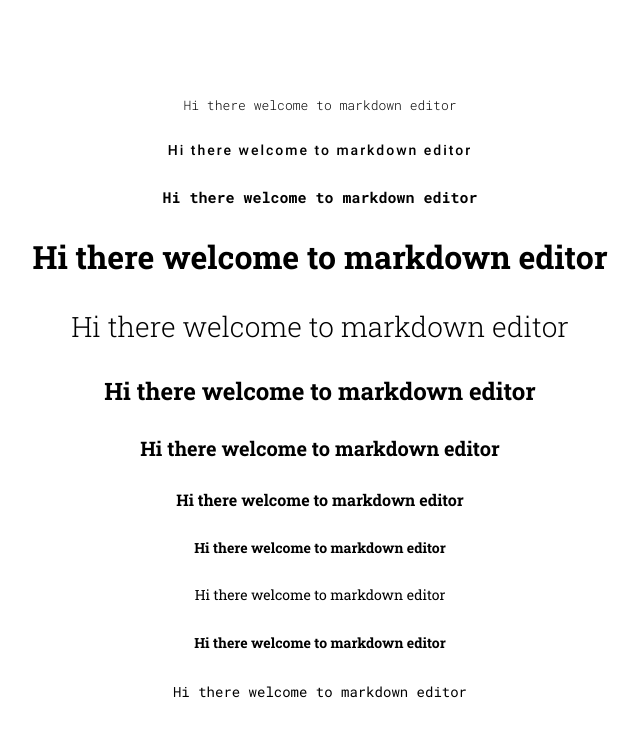
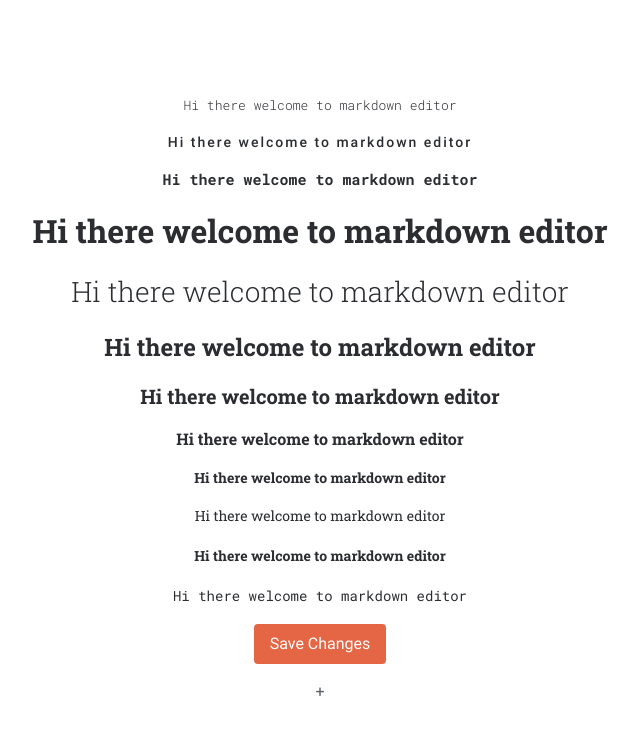
Before and after one commit to nhantran3395/markdown-editor, a Next.js app in the folder client/: page / in a window 1280 px wide. Shown: the top 736 px of the page, without its empty margins (320-960 px from the left). Built offline with nearby package versions, Linux system fonts and the light colour scheme.

Commit message:
style: setup dark variants and add ui button

```diff
--- a/client/src/app/globals.css
+++ b/client/src/app/globals.css
@@ -72,6 +72,57 @@
     font-weight: 700;
     src: url("../../public/fonts/Roboto_Slab/static/RobotoSlab-Bold.ttf") format('truetype');
   }
+
+  :root {
+    --color-white: 0 0% 100%;
+    --color-gray-100: 0 0% 96%;
+    --color-gray-200: 0 0% 90%;
+    --color-gray-300: 222 9% 78%;
+    --color-gray-400: 216 4% 51%;
+    --color-gray-500: 216 8% 38%;
+    --color-gray-600: 216 9% 23%;
+    --color-gray-700: 220 7% 18%;
+    --color-gray-800: 216 8% 12%;
+    --color-gray-900: 225 9% 9%;
+    --color-orange-300: 21 86% 68%;
+    --color-orange-600: 13 75% 58%;
+
+    --background: var(--color-white);
+    --foreground: var(--color-gray-700);
+
+    --primary: var(--color-orange-600);
+    --primary-hover: var(--color-orange-300);
+    --primary-foreground: var(--color-white);
+
+    --accent: var(--color-orange-600);
+    --accent-foreground: var(--color-gray-500);
+
+    /*--border: 214.3 31.8% 91.4%;*/
+    /*--input: 214.3 31.8% 91.4%;*/
+    /*--ring: 222.2 84% 4.9%;*/
+  }
+
+  .dark {
+    --background: var(--color-gray-700);
+    --foreground: var(--color-gray-300);
+
+    --primary: var(--color-orange-600);
+    --primary-hover: var(--color-orange-300);
+    --primary-foreground: var(--color-white);
+
+    --accent: var(--color-orange-600);
+    --accent-foreground: var(--color-gray-500);
+
+    /*--border: 217.2 32.6% 17.5%;*/
+    /*--input: 217.2 32.6% 17.5%;*/
+    /*--ring: 212.7 26.8% 83.9%;*/
+  }
+}
+
+@layer base {
+  body {
+    @apply bg-background text-foreground;
+  }
 }
 
 @layer components {
--- a/client/src/app/layout.tsx
+++ b/client/src/app/layout.tsx
@@ -1,8 +1,5 @@
 import type { Metadata } from "next";
-import { Inter } from "next/font/google";
 import "./globals.css";
-
-const inter = Inter({ subsets: ["latin"] });
 
 export const metadata: Metadata = {
   title: "Markdown editor",
@@ -16,7 +13,7 @@ export default function RootLayout({
 }>) {
   return (
     <html lang="en">
-      <body className={inter.className}>{children}</body>
+      <body>{children}</body>
     </html>
   );
 }
--- a/client/src/app/page.tsx
+++ b/client/src/app/page.tsx
@@ -1,3 +1,5 @@
+import { Button } from "@/components/ui/button";
+
 export default function Home() {
   return (
     <main className="flex min-h-screen flex-col items-center justify-between p-24">
@@ -27,6 +29,10 @@ export default function Home() {
         Hi there welcome to markdown editor
       </p>
       <p className={"text-markup-body"}>Hi there welcome to markdown editor</p>
+      <Button>Save Changes</Button>
+      <Button variant={"ghost"} size={"icon"}>
+        +
+      </Button>
     </main>
   );
 }
--- /dev/null
+++ b/client/src/components/ui/button.tsx
@@ -0,0 +1,47 @@
+import * as React from "react";
+import { Slot } from "@radix-ui/react-slot";
+import { cva, type VariantProps } from "class-variance-authority";
+
+import { cn } from "@/lib/utils";
+
+const buttonVariants = cva(
+  "inline-flex items-center justify-center whitespace-nowrap rounded text-heading-m ring-offset-background transition-colors focus-visible:outline-none focus-visible:ring-2 focus-visible:ring-ring focus-visible:ring-offset-2 disabled:pointer-events-none disabled:opacity-50",
+  {
+    variants: {
+      variant: {
+        default: "bg-primary text-primary-foreground hover:bg-primary-hover",
+        ghost: "text-accent-foreground hover:text-accent",
+      },
+      size: {
+        default: "h-10 px-4 py-2.5",
+        icon: "h-6 w-6",
+      },
+    },
+    defaultVariants: {
+      variant: "default",
+      size: "default",
+    },
+  },
+);
+
+export interface ButtonProps
+  extends React.ButtonHTMLAttributes<HTMLButtonElement>,
+    VariantProps<typeof buttonVariants> {
+  asChild?: boolean;
+}
+
+const Button = React.forwardRef<HTMLButtonElement, ButtonProps>(
+  ({ className, variant, size, asChild = false, ...props }, ref) => {
+    const Comp = asChild ? Slot : "button";
+    return (
+      <Comp
+        className={cn(buttonVariants({ variant, size, className }))}
+        ref={ref}
+        {...props}
+      />
+    );
+  },
+);
+Button.displayName = "Button";
+
+export { Button, buttonVariants };
--- /dev/null
+++ b/client/src/lib/utils.ts
@@ -0,0 +1,6 @@
+import { type ClassValue, clsx } from "clsx"
+import { twMerge } from "tailwind-merge"
+
+export function cn(...inputs: ClassValue[]) {
+  return twMerge(clsx(inputs))
+}
--- a/client/tailwind.config.ts
+++ b/client/tailwind.config.ts
@@ -1,12 +1,21 @@
 import type { Config } from "tailwindcss";
 
-const config: Config = {
+const config = {
+  darkMode: ["class"],
   content: [
     "./src/pages/**/*.{js,ts,jsx,tsx,mdx}",
     "./src/components/**/*.{js,ts,jsx,tsx,mdx}",
     "./src/app/**/*.{js,ts,jsx,tsx,mdx}",
   ],
+  prefix: "",
   theme: {
+    // container: {
+    //   center: true,
+    //   padding: "2rem",
+    //   screens: {
+    //     "2xl": "1400px",
+    //   },
+    // },
     screens: {
       sm: "480px",
       md: "768px",
@@ -23,21 +32,32 @@ const config: Config = {
       "4xl": "2rem",
     },
     colors: {
-      grey: {
-        100: "#f5f5f5",
-        200: "#e4e4e4",
-        300: "#c1c4cb",
-        400: "#7c8187",
-        500: "#5a6069",
-        600: "#35393f",
-        700: "#2b2d31",
-        800: "#1d1f22",
-        900: "#151619",
+      gray: {
+        100: "hsl(var(--color-gray-100))",
+        200: "hsl(var(--color-gray-200))",
+        300: "hsl(var(--color-gray-300))",
+        400: "hsl(var(--color-gray-400))",
+        500: "hsl(var(--color-gray-500))",
+        600: "hsl(var(--color-gray-600))",
+        700: "hsl(var(--color-gray-700))",
+        800: "hsl(var(--color-gray-800))",
+        900: "hsl(var(--color-gray-900))",
       },
-      white: "#ffffff",
+      white: "hsl(var(--color-white))",
       orange: {
-        600: "#e46643",
-        300: "#f39765",
+        300: "hsl(var(--color-orange-300))",
+        600: "hsl(var(--color-orange-600))",
+      },
+      background: "hsl(var(--background))",
+      foreground: "hsl(var(--foreground))",
+      primary: {
+        DEFAULT: "hsl(var(--primary))",
+        hover: "hsl(var(--primary-hover))",
+        foreground: "hsl(var(--primary-foreground))",
+      },
+      accent: {
+        DEFAULT: "hsl(var(--accent))",
+        foreground: "hsl(var(--accent-foreground))",
       },
     },
     fontFamily: {
@@ -45,8 +65,35 @@ const config: Config = {
       slab: ["Roboto Slab", "serif"],
       mono: ["Roboto Mono", "monospace"],
     },
-    extend: {},
+    extend: {
+      // colors: {
+      //   border: "hsl(var(--border))",
+      //   input: "hsl(var(--input))",
+      //   ring: "hsl(var(--ring))",
+      // },
+      // borderRadius: {
+      //   lg: "var(--radius)",
+      //   md: "calc(var(--radius) - 2px)",
+      //   sm: "calc(var(--radius) - 4px)",
+      // },
+      // keyframes: {
+      //   "accordion-down": {
+      //     from: { height: "0" },
+      //     to: { height: "var(--radix-accordion-content-height)" },
+      //   },
+      //   "accordion-up": {
+      //     from: { height: "var(--radix-accordion-content-height)" },
+      //     to: { height: "0" },
+      //   },
+      // },
+      // animation: {
+      //   "accordion-down": "accordion-down 0.2s ease-out",
+      //   "accordion-up": "accordion-up 0.2s ease-out",
+      // },
+    },
   },
+  // plugins: [require("tailwindcss-animate")],
   plugins: [],
-};
+} satisfies Config;
+
 export default config;
```
Also changed, not shown: client/package.json (+7 -1 lines), client/components.json (added), 1 other file (tests, documents, lock files or other folders). Lines whose indentation alone changed are shown as unchanged.
